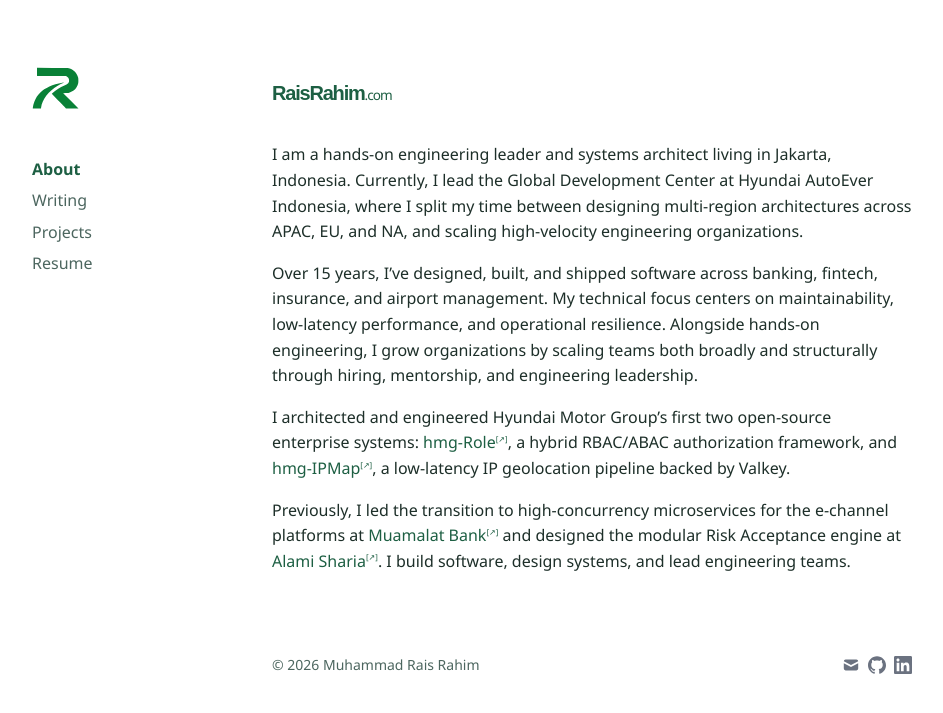
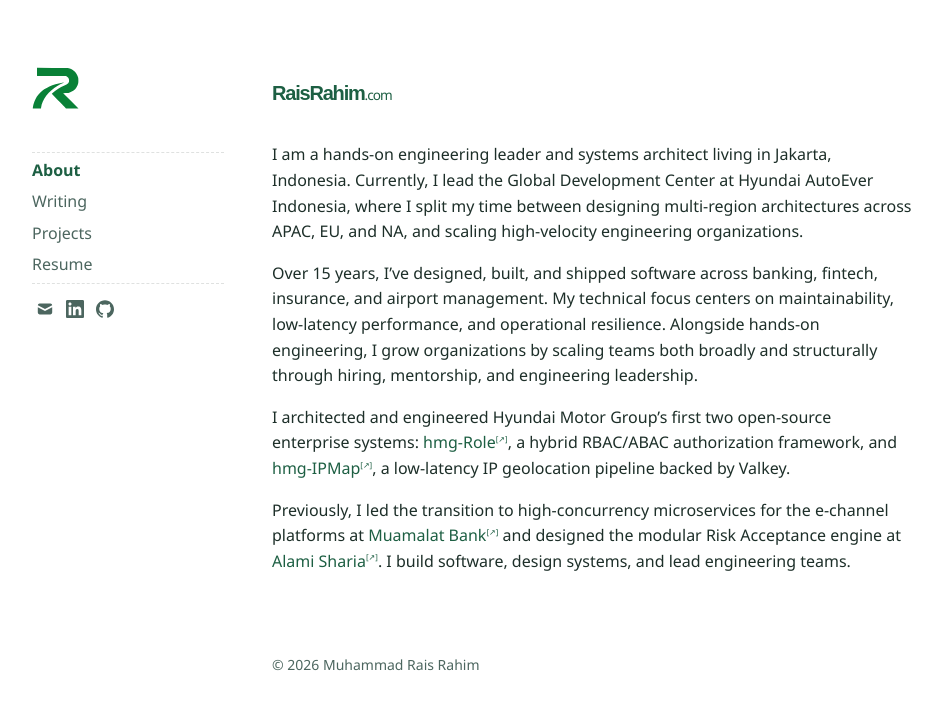
Before and after one commit to raisrahim/raisrahim.github.io, a Jekyll site: the page built from index.md, in a window 1280 px wide. Shown: the top 713 px of the page, without its empty margins (96-1039 px from the left). Built offline with Jekyll 4.4.1, drawn with Linux system fonts in a browser that asks for light colours.

Commit message:
feat: add contact section with social links to default layout

```diff
--- a/_layouts/default.html
+++ b/_layouts/default.html
@@ -22,6 +22,19 @@
             {%- endfor %}
           </ul>
         </nav>
+        <section class="site-contact" aria-labelledby="site-contact-title">
+          <div class="site-contact-links">
+            <a aria-label="Email" title="Email" href="mailto:{{ site.email | escape }}">
+                <svg aria-hidden="true" viewBox="0 0 20 20" xmlns="http://www.w3.org/2000/svg"><path d="M2.003 5.884L10 9.882l7.997-3.998A2 2 0 0016 4H4a2 2 0 00-1.997 1.884z"></path><path d="M18 8.118l-8 4-8-4V14a2 2 0 002 2h12a2 2 0 002-2V8.118z"></path></svg>
+            </a>
+            <a aria-label="LinkedIn" title="LinkedIn" target="_blank" rel="noopener noreferrer" href="https://www.linkedin.com/in/{{ site.linkedin_username | escape }}">
+                <svg aria-hidden="true" viewBox="0 0 24 24" xmlns="http://www.w3.org/2000/svg"><path d="M20.447 20.452h-3.554v-5.569c0-1.328-.027-3.037-1.852-3.037-1.853 0-2.136 1.445-2.136 2.939v5.667H9.351V9h3.414v1.561h.046c.477-.9 1.637-1.85 3.37-1.85 3.601 0 4.267 2.37 4.267 5.455v6.286zM5.337 7.433c-1.144 0-2.063-.926-2.063-2.065 0-1.138.92-2.063 2.063-2.063 1.14 0 2.064.925 2.064 2.063 0 1.139-.925 2.065-2.064 2.065zm1.782 13.019H3.555V9h3.564v11.452zM22.225 0H1.771C.792 0 0 .774 0 1.729v20.542C0 23.227.792 24 1.771 24h20.451C23.2 24 24 23.227 24 22.271V1.729C24 .774 23.2 0 22.222 0h.003z"></path></svg>
+            </a>
+            <a aria-label="GitHub" title="GitHub" target="_blank" rel="noopener noreferrer" href="https://github.com/{{ site.github_username | escape }}">
+                <svg aria-hidden="true" viewBox="0 0 24 24" xmlns="http://www.w3.org/2000/svg"><path d="M12 .297c-6.63 0-12 5.373-12 12 0 5.303 3.438 9.8 8.205 11.385.6.113.82-.258.82-.577 0-.285-.01-1.04-.015-2.04-3.338.724-4.042-1.61-4.042-1.61C4.422 18.07 3.633 17.7 3.633 17.7c-1.087-.744.084-.729.084-.729 1.205.084 1.838 1.236 1.838 1.236 1.07 1.835 2.809 1.305 3.495.998.108-.776.417-1.305.76-1.605-2.665-.3-5.466-1.332-5.466-5.93 0-1.31.465-2.38 1.235-3.22-.135-.303-.54-1.523.105-3.176 0 0 1.005-.322 3.3 1.23.96-.267 1.98-.399 3-.405 1.02.006 2.04.138 3 .405 2.28-1.552 3.285-1.23 3.285-1.23.645 1.653.24 2.873.12 3.176.765.84 1.23 1.91 1.23 3.22 0 4.61-2.805 5.625-5.475 5.92.42.36.81 1.096.81 2.22 0 1.606-.015 2.896-.015 3.286 0 .315.21.69.825.57C20.565 22.092 24 17.592 24 12.297c0-6.627-5.373-12-12-12"></path></svg>
+            </a>
+          </div>
+        </section>
       </aside>
 
       <main class="page-content" aria-label="Content">
@@ -39,20 +52,7 @@
           </div>
 
           <footer class="site-footer">
-            <p>
-              <span>© 2026 {{ site.author }}</span>
-              <span class="site-footer-links">
-                <a class="text-sm text-gray-500 transition hover:text-gray-600" target="_blank" rel="noopener noreferrer" href="mailto:{{ site.email | escape }}">
-                  <svg xmlns="http://www.w3.org/2000/svg" viewBox="0 0 20 20" class="fill-current text-gray-400 dark:text-gray-500 hover:opacity-80 h-[18px] w-[18px]"><path d="M2.003 5.884L10 9.882l7.997-3.998A2 2 0 0016 4H4a2 2 0 00-1.997 1.884z"></path><path d="M18 8.118l-8 4-8-4V14a2 2 0 002 2h12a2 2 0 002-2V8.118z"></path></svg>
-                </a>
-                <a class="text-sm text-gray-500 transition hover:text-gray-600" target="_blank" rel="noopener noreferrer" href="https://github.com/{{ site.github_username | escape }}">
-                  <svg role="img" viewBox="0 0 24 24" xmlns="http://www.w3.org/2000/svg" class="fill-current text-gray-400 dark:text-gray-500 hover:opacity-80 h-[18px] w-[18px]"><title>GitHub icon</title><path d="M12 .297c-6.63 0-12 5.373-12 12 0 5.303 3.438 9.8 8.205 11.385.6.113.82-.258.82-.577 0-.285-.01-1.04-.015-2.04-3.338.724-4.042-1.61-4.042-1.61C4.422 18.07 3.633 17.7 3.633 17.7c-1.087-.744.084-.729.084-.729 1.205.084 1.838 1.236 1.838 1.236 1.07 1.835 2.809 1.305 3.495.998.108-.776.417-1.305.76-1.605-2.665-.3-5.466-1.332-5.466-5.93 0-1.31.465-2.38 1.235-3.22-.135-.303-.54-1.523.105-3.176 0 0 1.005-.322 3.3 1.23.96-.267 1.98-.399 3-.405 1.02.006 2.04.138 3 .405 2.28-1.552 3.285-1.23 3.285-1.23.645 1.653.24 2.873.12 3.176.765.84 1.23 1.91 1.23 3.22 0 4.61-2.805 5.625-5.475 5.92.42.36.81 1.096.81 2.22 0 1.606-.015 2.896-.015 3.286 0 .315.21.69.825.57C20.565 22.092 24 17.592 24 12.297c0-6.627-5.373-12-12-12"></path></svg>
-                </a>
-                <a class="text-sm text-gray-500 transition hover:text-gray-600" target="_blank" rel="noopener noreferrer" href="https://www.linkedin.com/in/{{ site.linkedin_username | escape }}">
-                  <svg role="img" viewBox="0 0 24 24" xmlns="http://www.w3.org/2000/svg" class="fill-current text-gray-400 dark:text-gray-500 hover:opacity-80 h-[18px] w-[18px]"><title>LinkedIn icon</title><path d="M20.447 20.452h-3.554v-5.569c0-1.328-.027-3.037-1.852-3.037-1.853 0-2.136 1.445-2.136 2.939v5.667H9.351V9h3.414v1.561h.046c.477-.9 1.637-1.85 3.37-1.85 3.601 0 4.267 2.37 4.267 5.455v6.286zM5.337 7.433c-1.144 0-2.063-.926-2.063-2.065 0-1.138.92-2.063 2.063-2.063 1.14 0 2.064.925 2.064 2.063 0 1.139-.925 2.065-2.064 2.065zm1.782 13.019H3.555V9h3.564v11.452zM22.225 0H1.771C.792 0 0 .774 0 1.729v20.542C0 23.227.792 24 1.771 24h20.451C23.2 24 24 23.227 24 22.271V1.729C24 .774 23.2 0 22.222 0h.003z"></path></svg>
-                </a>
-              </span>
-            </p>
+            <p>© 2026 {{ site.author }}</p>
           </footer>
         </div>
       </main>
--- a/_sass/no-style-please.scss
+++ b/_sass/no-style-please.scss
@@ -218,48 +218,45 @@ a {
   margin-top: 5rem;
   color: var(--muted);
 
-  p {
+  p { margin: 0; }
+}
+
+.site-contact {
+  // border-top: 1px dashed var(--border);
+  padding-top: 0.5rem;
+  margin-top: 0.25rem;
+
+  .site-contact-links {
     display: flex;
     align-items: center;
-    justify-content: space-between;
-    gap: 1rem;
+    gap: 0.25rem;
     margin: 0;
   }
-}
-
-.site-footer-links {
-  display: inline-flex;
-  flex-wrap: wrap;
-  align-items: center;
-  justify-content: flex-end;
-  gap: 0.5rem;
-  margin-left: auto;
 
   a {
+    color: var(--muted);
     display: inline-flex;
-    align-items: center;
-    justify-content: center;
-    color: #6b7280;
-    text-decoration: none;
-    transition: color 0.2s ease, opacity 0.2s ease;
+    padding: 0.25rem;
 
     &:hover,
     &:focus {
-      color: #374151;
-      text-decoration: none;
-      opacity: 0.8;
+      color: var(--accent-strong);
     }
+  }
 
-    svg {
-      width: 18px;
-      height: 18px;
-      display: block;
-      fill: currentColor;
-    }
+  svg {
+    fill: currentColor;
+    display: block;
+    height: 1.125rem;
+    width: 1.125rem;
   }
 }
 
 .site-menu {
+
+  border-top: 1px dashed var(--border);
+  border-bottom: 1px dashed var(--border);
+
   list-style: none;
   margin: 0;
   padding: 0;
```
